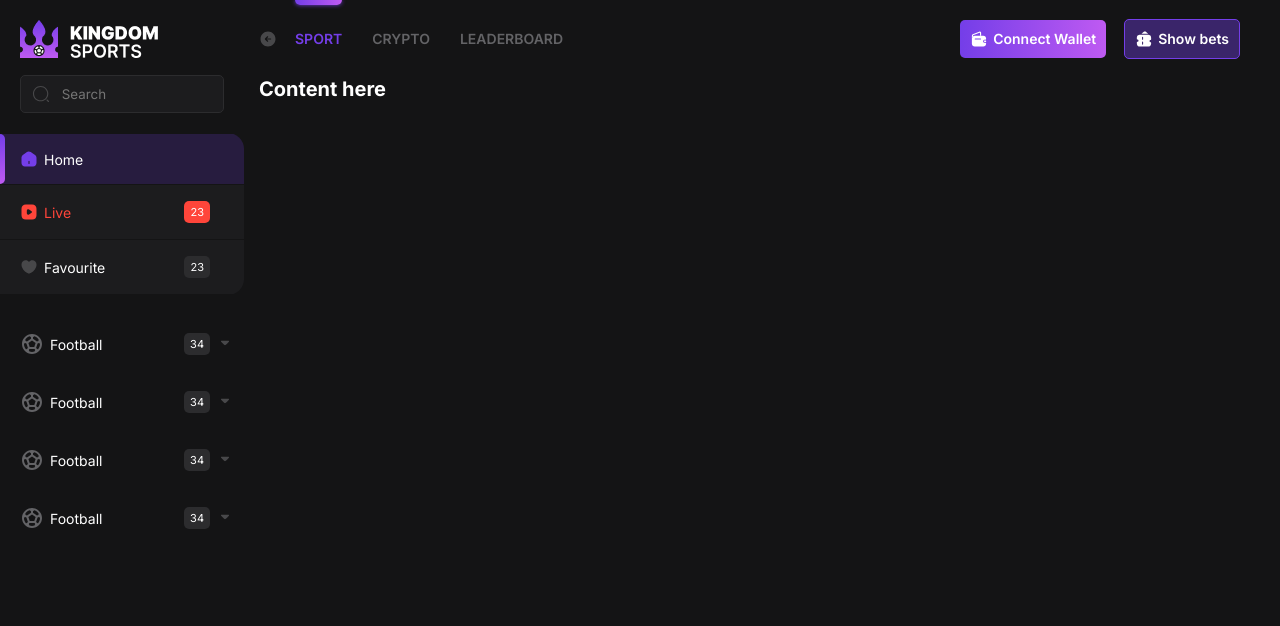
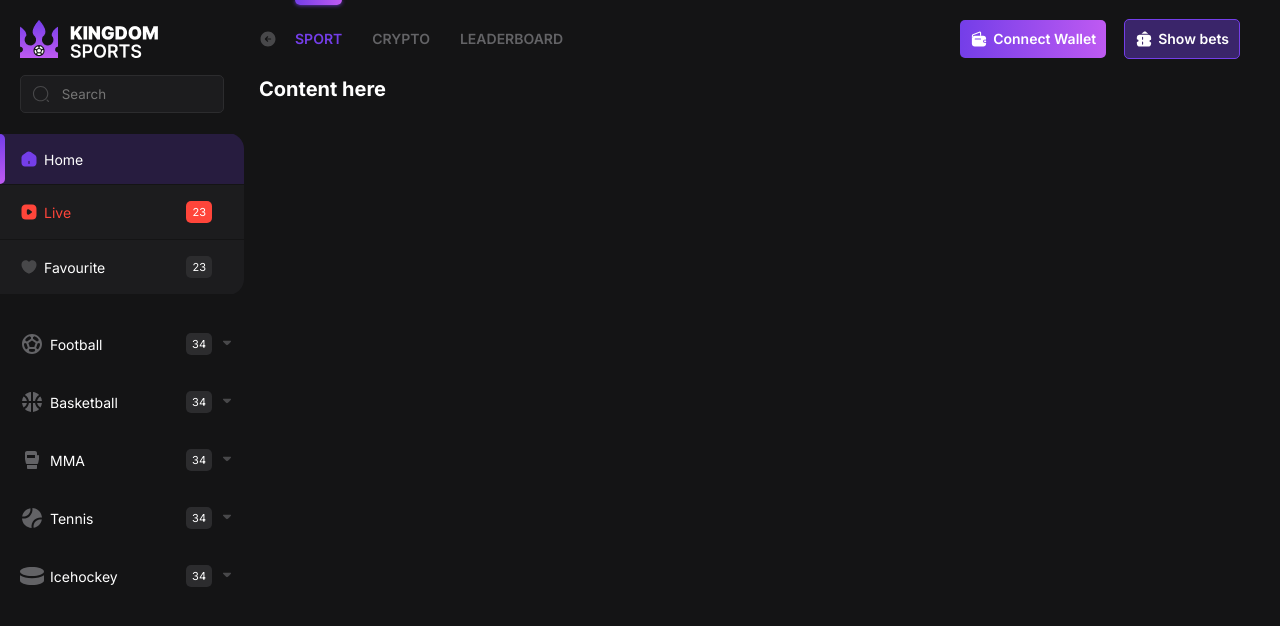
Before and after one commit to muhammad-junaid1/kingdom-sport, a React (Create React App) app: page / in a window 1280 px wide. Shown: the top 626 px of the page. Built offline with nearby package versions, Linux system fonts and the light colour scheme.

Commit message:
some improvements

```diff
--- a/src/components/BetsContainer.jsx
+++ b/src/components/BetsContainer.jsx
@@ -3,7 +3,7 @@ import React from 'react';
 const BetsContainer = () => {
     return (
         <>
-            <div className="bets-wrapper" style={{height: 500, width: 300, marginRight: 20, background: "#1C1C1E"}}>
+            <div className="bets-wrapper" style={{height: 500, width: 300, marginRight: 20, background: "#1C1C1E", padding: 20}}>
                 <h1>Bets here</h1>
             </div>
         </>
--- a/src/components/Navbar.jsx
+++ b/src/components/Navbar.jsx
@@ -27,51 +27,68 @@ const Navbar = ({collapse}) => {
       ],
     },
     {
-      icon: "Soccer",
-      text: "Football",
+      icon: "Basketball",
+      text: "Basketball",
       number: 34,
       dropdownItems: [
         {
-          icon: "Soccer",
+          icon: "Basketball",
           text: "Item no 1",
           number: 20,
         },
         {
-          icon: "Soccer",
+          icon: "Basketball",
           text: "Item no 2",
           number: 14,
         },
       ],
     },
     {
-      icon: "Soccer",
-      text: "Football",
+      icon: "MMA",
+      text: "MMA",
       number: 34,
       dropdownItems: [
         {
-          icon: "Soccer",
+          icon: "MMA",
           text: "Item no 1",
           number: 20,
         },
         {
-          icon: "Soccer",
+          icon: "MMA",
           text: "Item no 2",
           number: 14,
         },
       ],
     },
     {
-      icon: "Soccer",
-      text: "Football",
+      icon: "Tennis",
+      text: "Tennis",
       number: 34,
       dropdownItems: [
         {
-          icon: "Soccer",
+          icon: "Tennis",
           text: "Item no 1",
           number: 20,
         },
         {
-          icon: "Soccer",
+          icon: "Tennis",
+          text: "Item no 2",
+          number: 14,
+        },
+      ],
+    },
+    {
+      icon: "Icehockey",
+      text: "Icehockey",
+      number: 34,
+      dropdownItems: [
+        {
+          icon: "Icehockey",
+          text: "Item no 1",
+          number: 20,
+        },
+        {
+          icon: "Icehockey",
           text: "Item no 2",
           number: 14,
         },
--- a/src/components/SvgIcons.jsx
+++ b/src/components/SvgIcons.jsx
@@ -38,6 +38,60 @@ const Soccer = ({ color }) => {
           fill="currentColor"
         />
       </svg>
+    </>
+  );
+};
+
+const Basketball = ({ color }) => {
+  return (
+    <>
+     <svg style={{ color: color ? color : NAV_ICONS_COLOR }} width="24" height="24" viewBox="0 0 24 24" fill="none" xmlns="http://www.w3.org/2000/svg">
+<path d="M17.09 10.9996H21.95C21.7923 9.4317 21.2644 7.92365 20.41 6.59961C19.5446 7.01341 18.7913 7.62909 18.2135 8.39481C17.6357 9.16053 17.2504 10.0539 17.09 10.9996Z" fill="currentColor"/>
+<path d="M6.90999 10.9996C6.74956 10.0539 6.36424 9.16053 5.78646 8.39481C5.20869 7.62909 4.45539 7.01341 3.58999 6.59961C2.73551 7.92365 2.20769 9.4317 2.04999 10.9996H6.90999Z" fill="currentColor"/>
+<path d="M15.07 10.9998C15.2265 9.75066 15.6758 8.55613 16.3813 7.51349C17.0868 6.47085 18.0286 5.60958 19.13 4.9998C17.4958 3.32813 15.326 2.28396 13 2.0498V10.9998H15.07Z" fill="currentColor"/>
+<path d="M8.93 10.9998H11V2.0498C8.67336 2.28179 6.50291 3.3263 4.87 4.9998C5.97137 5.60958 6.91317 6.47085 7.61869 7.51349C8.32421 8.55613 8.77351 9.75066 8.93 10.9998Z" fill="currentColor"/>
+<path d="M15.07 13H13V21.95C15.3266 21.718 17.4971 20.6735 19.13 19C18.0286 18.3902 17.0868 17.529 16.3813 16.4863C15.6758 15.4437 15.2265 14.2491 15.07 13Z" fill="currentColor"/>
+<path d="M3.58999 17.4C4.45333 16.9834 5.20487 16.3668 5.78226 15.6016C6.35965 14.8364 6.74625 13.9445 6.90999 13H2.04999C2.20999 14.61 2.75999 16.11 3.58999 17.4Z" fill="currentColor"/>
+<path d="M17.09 13C17.2504 13.9457 17.6357 14.8391 18.2135 15.6048C18.7913 16.3705 19.5446 16.9862 20.41 17.4C21.2644 16.076 21.7923 14.5679 21.95 13H17.09Z" fill="currentColor"/>
+<path d="M8.93 13C8.77351 14.2491 8.32421 15.4437 7.61869 16.4863C6.91317 17.529 5.97137 18.3902 4.87 19C6.50423 20.6717 8.67397 21.7158 11 21.95V13H8.93Z" fill="currentColor"/>
+</svg>
+
+    </>
+  );
+};
+
+const MMA = ({ color }) => {
+  return (
+    <>
+<svg style={{ color: color ? color : NAV_ICONS_COLOR }} width="24" height="24" viewBox="0 0 24 24" fill="none" xmlns="http://www.w3.org/2000/svg">
+<path d="M7 20C7 20.55 7.45 21 8 21H16C16.55 21 17 20.55 17 20V17H7V20Z" fill="currentColor"/>
+<path d="M18 7C17.45 7 17 7.45 17 8V5C17 3.9 16.1 3 15 3H7C5.9 3 5 3.9 5 5V10.8C5 10.93 5.01 11.06 5.04 11.19L5.84 15.19C5.93 15.66 6.34 15.99 6.82 15.99H17.18C17.63 15.99 18.07 15.63 18.16 15.19L18.96 11.19C18.99 11.06 19 10.93 19 10.8V8C19 7.45 18.55 7 18 7ZM15 10H7V7H15V10Z" fill="currentColor"/>
+</svg>
+
+
+    </>
+  );
+};
+
+const Tennis = ({ color }) => {
+  return (
+    <>
+<svg style={{ color: color ? color : NAV_ICONS_COLOR }} width="24" height="24" viewBox="0 0 24 24" fill="none" xmlns="http://www.w3.org/2000/svg">
+<path d="M4.92901 19.0709C6.71145 20.8517 9.10293 21.8902 11.621 21.9769C11.158 19.2039 11.986 16.2559 14.121 14.1209C16.257 11.9859 19.204 11.1579 21.977 11.6209C21.885 9.18795 20.924 6.78195 19.071 4.92895C17.218 3.07595 14.811 2.11495 12.379 2.02295C12.842 4.79595 12.014 7.74395 9.87901 9.87895C7.74301 12.0139 4.79601 12.8419 2.02301 12.3789C2.10884 14.8972 3.14747 17.289 4.92901 19.0709Z" fill="currentColor"/>
+<path d="M15.535 15.535C14.7211 16.3495 14.1209 17.3523 13.7875 18.4544C13.4542 19.5566 13.398 20.7239 13.624 21.853C15.687 21.5217 17.593 20.5479 19.0705 19.0705C20.548 17.593 21.5217 15.687 21.853 13.624C20.7239 13.3982 19.5567 13.4546 18.4546 13.7879C17.3525 14.1212 16.3497 14.7213 15.535 15.535ZM8.465 8.46497C9.27886 7.65045 9.87909 6.64764 10.2125 5.54551C10.5458 4.44339 10.602 3.27602 10.376 2.14697C8.31277 2.4781 6.4066 3.45173 4.92892 4.92923C3.45124 6.40673 2.47737 8.31278 2.146 10.376C3.2752 10.6018 4.44267 10.5455 5.54492 10.2122C6.64718 9.87882 7.65017 9.27869 8.465 8.46497Z" fill="currentColor"/>
+</svg>
+
+
+
+    </>
+  );
+};
+const Icehockey = ({ color }) => {
+  return (
+    <>
+<svg style={{ color: color ? color : NAV_ICONS_COLOR }} width="24" height="24" viewBox="0 0 24 24" fill="none" xmlns="http://www.w3.org/2000/svg">
+<path d="M0 7.5C0 5.01562 5.37188 3 12 3C18.6281 3 24 5.01562 24 7.5C24 9.98438 18.6281 12 12 12C5.37188 12 0 9.98438 0 7.5ZM0 11.3531V16.5C0 18.9844 5.37188 21 12 21C18.6281 21 24 18.9844 24 16.5V11.3531C18.6844 15.2109 5.32031 15.2156 0 11.3531Z" fill="currentColor"/>
+</svg>
     </>
   );
 };
@@ -210,5 +264,5 @@ const Close = ({ color }) => {
   );
 };
 
-const icons = { Home, ArrowDown, ArrowUp, ArrowLeft, ArrowRight, Soccer, Live, Favourite, Search, EmptyWallet , Bets, Close};
+const icons = { Home, Soccer, Basketball, Tennis, MMA, Icehockey, ArrowDown, ArrowUp, ArrowLeft, ArrowRight, Live, Favourite, Search, EmptyWallet , Bets, Close};
 export default icons;
--- a/src/css/Navbar.css
+++ b/src/css/Navbar.css
@@ -28,7 +28,7 @@
 /* Navbar item */
 .navbar__item {
     color: white;
-    padding: 16px 12px 16px 20px;
+    padding: 16px 10px 16px 20px;
     display: flex;
     justify-content: space-between;
     align-items: center;
```
